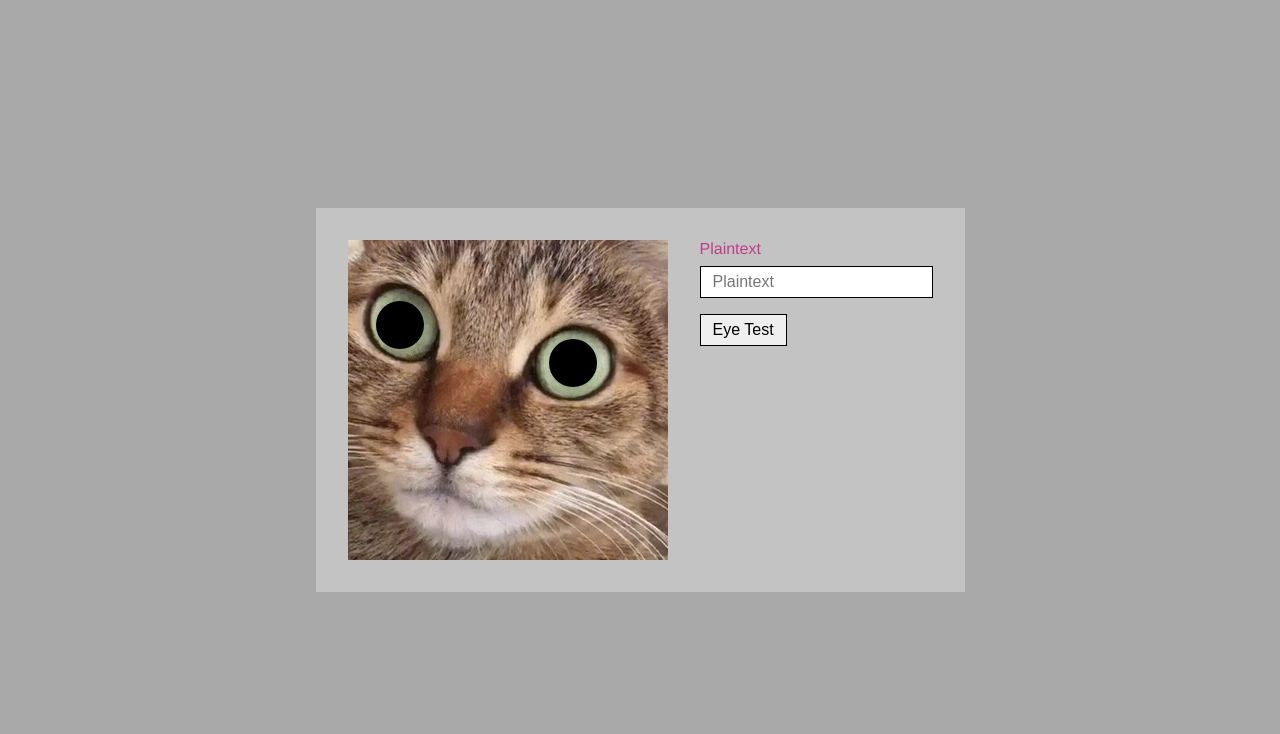
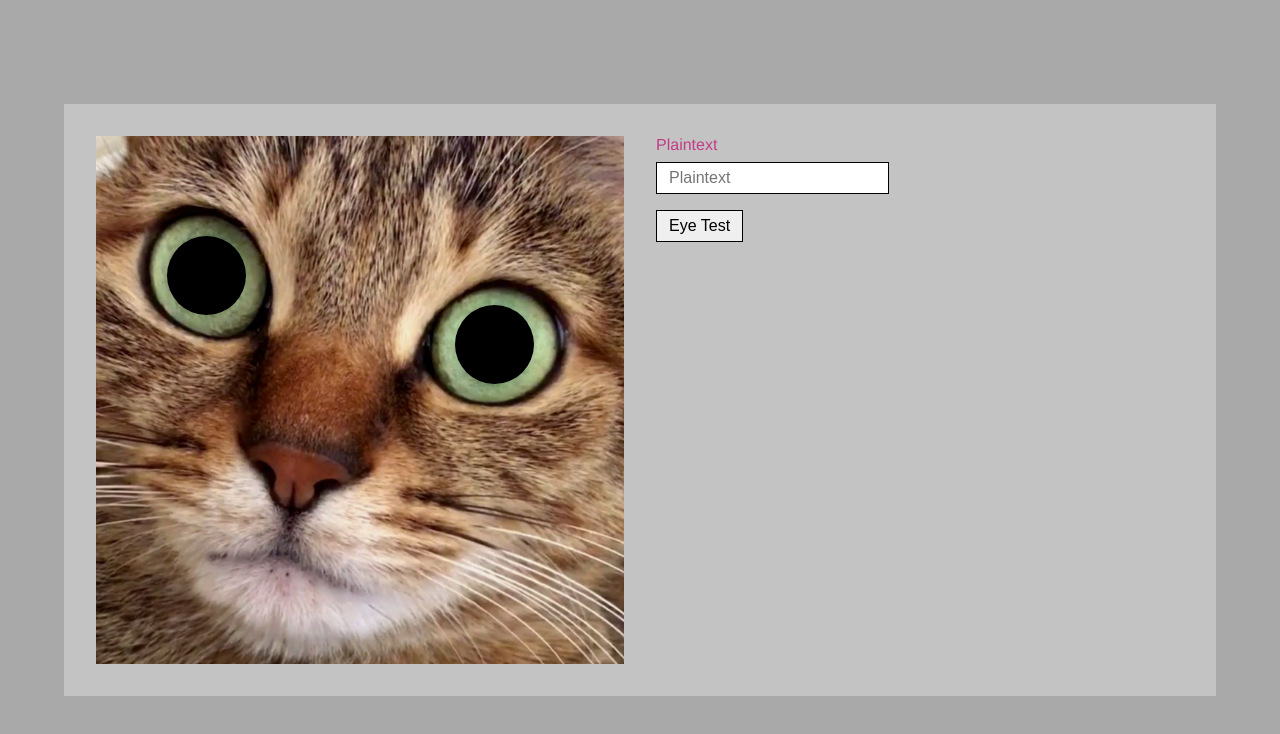
Before and after one commit to maurer2/cataract, a Vue app: page / in a window 1280 px wide. Shown: the top 734 px of the page. Built offline with nearby package versions, Linux system fonts and the light colour scheme.

Commit message:
Replaced image with a better one and removed fixed with for container

```diff
--- a/src/App.vue
+++ b/src/App.vue
@@ -50,6 +50,12 @@ export default class App extends Vue {
     --foreground: #c13c86;
   }
 
+  *,
+  *:before,
+  *:after {
+    box-sizing: inherit;
+  }
+
   html {
     font-family: 'Avenir', Helvetica, Arial, sans-serif;
     -webkit-font-smoothing: antialiased;
@@ -57,10 +63,11 @@ export default class App extends Vue {
     margin: 0;
     height: 100%;
     font-size: 1rem;
+    box-sizing: border-box;
     background: var(--background);
   }
 
-  .wrapper {
+  body {
     display: flex;
     margin: 0;
     min-height: 100%;
@@ -69,10 +76,10 @@ export default class App extends Vue {
   .layout {
     margin: auto;
     padding: 2rem;
-    flex-grow: 0;
-    max-width: 980px;
+    flex-grow: 1;
     background: #c3c3c3;
     color: var(--foreground);
+    max-width: 90vw;
   }
 
   .main {
--- a/src/components/PupilsComponent.vue
+++ b/src/components/PupilsComponent.vue
@@ -82,6 +82,8 @@ export default class PupilsComponent extends Vue {
 
 .image {
   display: block;
+  width: 100%;
+  height: auto;
 }
 
 .pupil {
@@ -100,12 +102,12 @@ export default class PupilsComponent extends Vue {
 
   &-left {
     top: 19%;
-    left: 9%;
+    left: 13.5%;
   }
 
   &-right {
-    left: 63%;
-    top: 31%;
+    right: 17%;
+    top: 32%;
   }
 }
 </style>
```
Also changed, not shown: src/assets/pupils-hq.png (added), src/assets/pupils.jpg.
